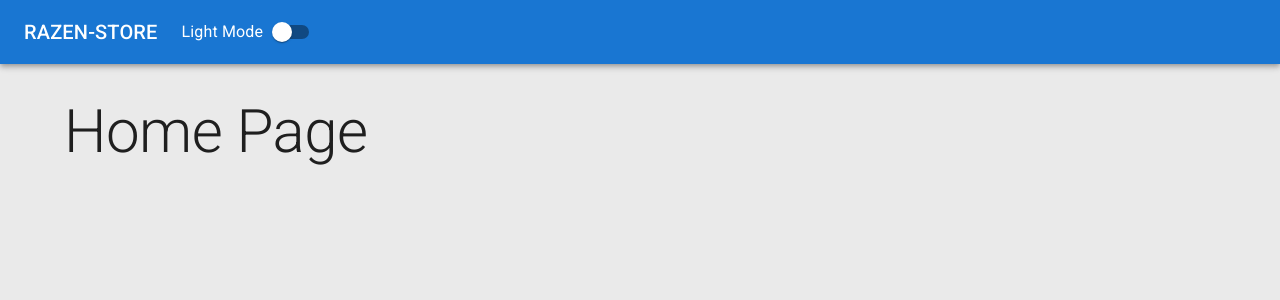
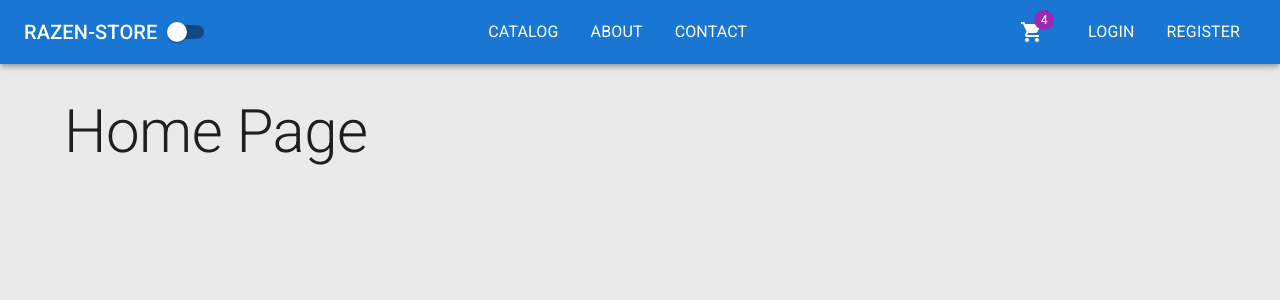
Before and after one commit to Elham-EN/RazenStore-Ecommerce-App, a React (Vite) app in the folder client/: page / in a window 1280 px wide. Shown: the top 300 px of the page. Built offline with nearby package versions, Linux system fonts and the light colour scheme.

Commit message:
create a responsive navbar with drawer

```diff
--- a/client/src/app/layout/App.tsx
+++ b/client/src/app/layout/App.tsx
@@ -30,7 +30,7 @@ function App() {
     <ThemeProvider theme={theme}>
       <CssBaseline />
       <Header paletteType={paletteType} onSwitch={onSwitch} />
-      <Container sx={{ mb: 4 }}>
+      <Container sx={{ mb: 4, mt: 12 }}>
         <Outlet />
       </Container>
     </ThemeProvider>
--- a/client/src/app/layout/Header.tsx
+++ b/client/src/app/layout/Header.tsx
@@ -1,4 +1,41 @@
-import { AppBar, Switch, Toolbar, Typography, Stack } from "@mui/material";
+import { ShoppingCart, Menu } from "@mui/icons-material";
+import {
+  AppBar,
+  Switch,
+  Toolbar,
+  Typography,
+  List,
+  ListItem,
+  IconButton,
+  Badge,
+  Box,
+  Divider,
+  Drawer,
+} from "@mui/material";
+import { useState } from "react";
+import { NavLink } from "react-router-dom";
+
+const midLinks = [
+  { title: "catalog", path: "/catalog" },
+  { title: "about", path: "/about" },
+  { title: "contact", path: "/contact" },
+];
+
+const rightLinks = [
+  { title: "login", path: "/login" },
+  { title: "register", path: "/register" },
+];
+
+const navStyles = {
+  color: "inherit",
+  "&:hover": {
+    color: "grey.500",
+  },
+  "&.active": {
+    color: "text.secondary",
+  },
+  textDecoration: "none",
+};
 
 interface Props {
   paletteType: string;
@@ -6,17 +43,145 @@ interface Props {
 }
 
 export default function Header({ paletteType, onSwitch }: Props) {
+  const [mobileOpen, setMobileOpen] = useState(false);
+  const drawerWidth = 200;
+  const handleDrawerToggle = () => {
+    setMobileOpen((prevState) => !prevState);
+  };
+  const drawer = (
+    <Box onClick={handleDrawerToggle} sx={{ textAlign: "left", ml: 1, mt: 10 }}>
+      <Typography variant="h6" sx={{ my: 2 }}>
+        RAZEN-STORE
+      </Typography>
+      <Divider />
+      <List>
+        {midLinks.map(({ path, title }) => (
+          <ListItem component={NavLink} to={path} key={path} sx={navStyles}>
+            {title.toUpperCase()}
+          </ListItem>
+        ))}
+      </List>
+    </Box>
+  );
   return (
-    <AppBar position="static" sx={{ mb: 4 }}>
-      <Stack direction={"row"} alignItems={"center"}>
-        <Toolbar>
-          <Typography variant="h6">RAZEN-STORE</Typography>
+    <>
+      <AppBar
+        position="fixed"
+        sx={{ mb: 4, zIndex: (theme) => theme.zIndex.drawer + 1 }}
+      >
+        <Toolbar
+          sx={{
+            display: "flex",
+            justifyContent: "space-between",
+            alignItems: "center",
+          }}
+        >
+          <IconButton
+            color="inherit"
+            aria-label="open drawer"
+            edge="start"
+            onClick={handleDrawerToggle}
+            sx={{ mr: 2, display: { sm: "none" } }}
+          >
+            <Menu />
+          </IconButton>
+          <Box
+            display={"flex"}
+            alignItems={"center"}
+            justifyContent={"space-between"}
+            sx={{ display: { xs: "none", sm: "flex" } }}
+          >
+            <Typography
+              component={NavLink}
+              to={"/"}
+              sx={{ color: "inherit", textDecoration: "none" }}
+              variant="h6"
+            >
+              RAZEN-STORE
+            </Typography>
+            <Switch color="primary" onChange={onSwitch} />
+          </Box>
+          <List sx={{ display: { xs: "none", md: "flex" } }}>
+            {midLinks.map(({ title, path }) => (
+              <ListItem component={NavLink} to={path} key={path} sx={navStyles}>
+                {title.toUpperCase()}
+              </ListItem>
+            ))}
+          </List>
+          <Box
+            display={"flex"}
+            alignItems={"center"}
+            sx={{ display: { xs: "none", md: "flex" } }}
+          >
+            <IconButton
+              size="large"
+              edge="start"
+              color="inherit"
+              sx={{ mr: 2 }}
+            >
+              <Badge badgeContent="4" color="secondary">
+                <ShoppingCart />
+              </Badge>
+            </IconButton>
+            <List sx={{ display: "flex" }}>
+              {rightLinks.map(({ title, path }) => (
+                <ListItem
+                  component={NavLink}
+                  to={path}
+                  key={path}
+                  sx={navStyles}
+                >
+                  {title.toUpperCase()}
+                </ListItem>
+              ))}
+            </List>
+          </Box>
+          <Box sx={{ display: { xs: "flex", md: "none" } }}>
+            <IconButton
+              size="large"
+              edge="start"
+              color="inherit"
+              sx={{ mr: 2 }}
+            >
+              <Badge badgeContent="4" color="secondary">
+                <ShoppingCart />
+              </Badge>
+            </IconButton>
+            <List sx={{ display: "flex" }}>
+              {rightLinks.map(({ title, path }) => (
+                <ListItem
+                  component={NavLink}
+                  to={path}
+                  key={path}
+                  sx={navStyles}
+                >
+                  {title.toUpperCase()}
+                </ListItem>
+              ))}
+            </List>
+          </Box>
         </Toolbar>
-        <Typography>
-          {paletteType.charAt(0).toUpperCase() + paletteType.slice(1)} Mode
-        </Typography>
-        <Switch color="primary" onChange={onSwitch} />
-      </Stack>
-    </AppBar>
+      </AppBar>
+      <Box component={"nav"} sx={{ overflow: "auto" }}>
+        <Drawer
+          variant="temporary"
+          open={mobileOpen}
+          onClose={handleDrawerToggle}
+          ModalProps={{
+            keepMounted: true,
+          }}
+          sx={{
+            display: { xs: "block", sm: "none" },
+            "& .MuiDrawer-paper": {
+              boxSizing: "border-box",
+              width: drawerWidth,
+              height: 350,
+            },
+          }}
+        >
+          {drawer}
+        </Drawer>
+      </Box>
+    </>
   );
 }
--- a/client/src/features/catalog/ProductList.tsx
+++ b/client/src/features/catalog/ProductList.tsx
@@ -8,7 +8,7 @@ interface Props {
 
 export default function ProductList({ products }: Props) {
   return (
-    <Grid container justifyContent={"center"} spacing={4}>
+    <Grid container spacing={4}>
       {products.map((product: Product) => (
         <Grid item xs={8} sm={6} md={4} lg={3} key={product.id}>
           <ProductCard product={product} />
```
Also changed, not shown: 2 other files (tests, documents, lock files or other folders).
